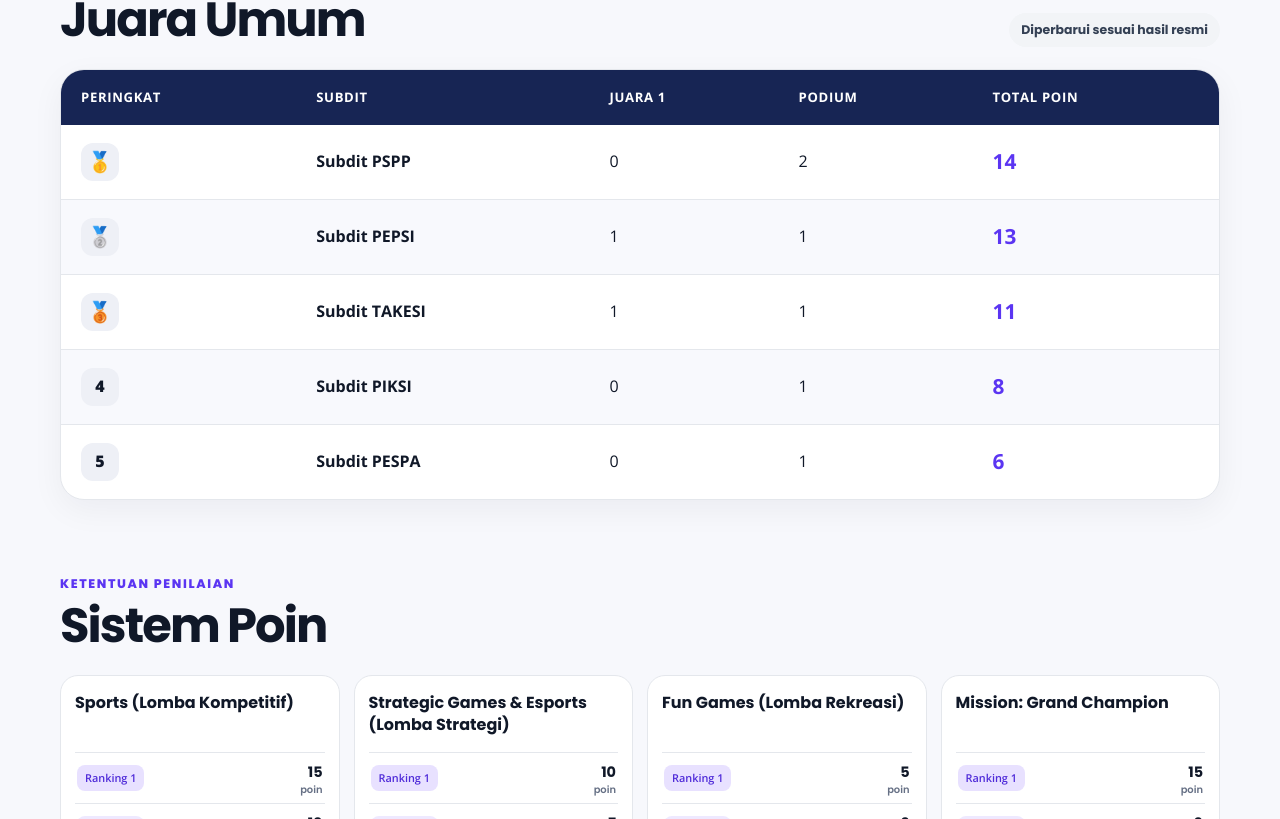
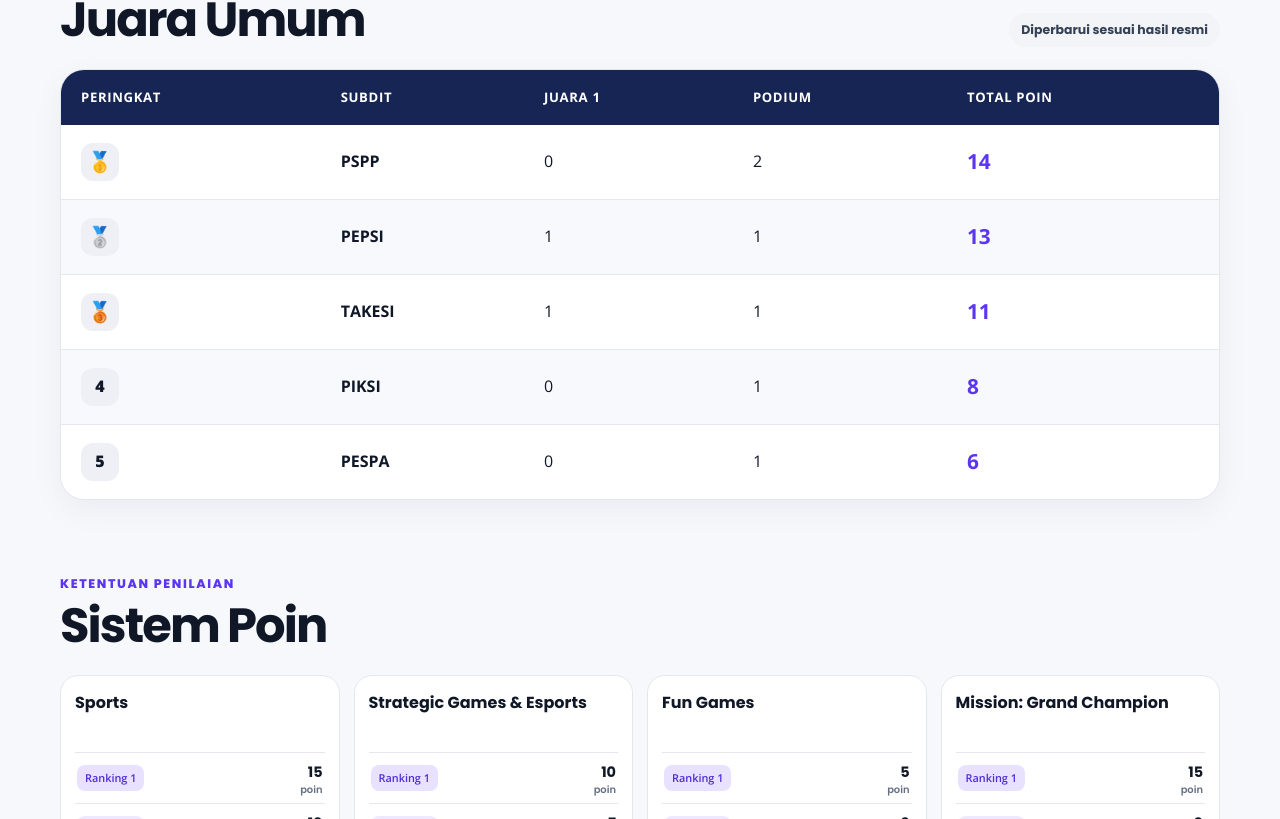
Before and after one commit to ruswanhidayat/portal-atlantik, a Next.js app: page /leaderboard in a window 1280 px wide. Shown: the part 581-1400 px from the top of the page. Built offline with nearby package versions, Linux system fonts and the light colour scheme.

Commit message:
Refactor division names and point rule labels
Updated division names and point rule labels for clarity.

```diff
--- a/data/leaderboard.js
+++ b/data/leaderboard.js
@@ -1,22 +1,22 @@
 export const divisions = [
-  { id: "subdit-1", name: "Subdit TAKESI" },
-  { id: "subdit-2", name: "Subdit PESPA" },
-  { id: "subdit-3", name: "Subdit PSPP" },
-  { id: "subdit-4", name: "Subdit PIKSI" },
-  { id: "subdit-5", name: "Subdit PEPSI" },
+  { id: "subdit-1", name: "TAKESI" },
+  { id: "subdit-2", name: "PESPA" },
+  { id: "subdit-3", name: "PSPP" },
+  { id: "subdit-4", name: "PIKSI" },
+  { id: "subdit-5", name: "PEPSI" },
 ];
 
 export const pointRules = {
   sports: {
-    label: "Sports (Lomba Kompetitif)",
+    label: "Sports",
     points: [15, 10, 7, 5, 3],
   },
   strategic: {
-    label: "Strategic Games & Esports (Lomba Strategi)",
+    label: "Strategic Games & Esports",
     points: [10, 7, 5, 3, 1],
   },
   fun: {
-    label: "Fun Games (Lomba Rekreasi)",
+    label: "Fun Games",
     points: [5, 3, 2, 1, 1],
   },
   grandChampion: {
```
